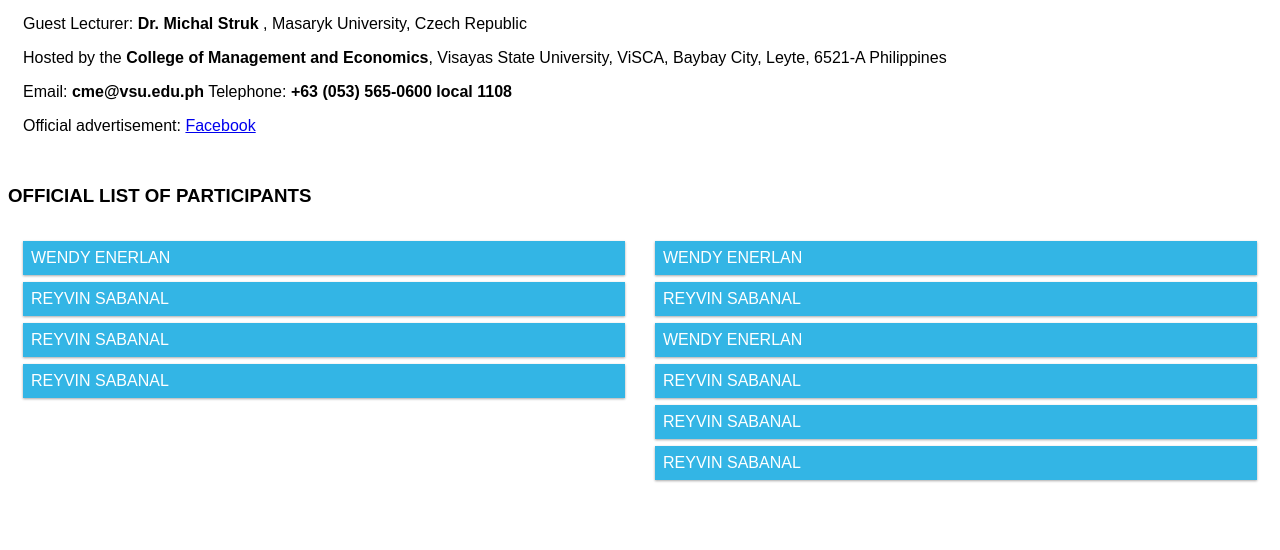
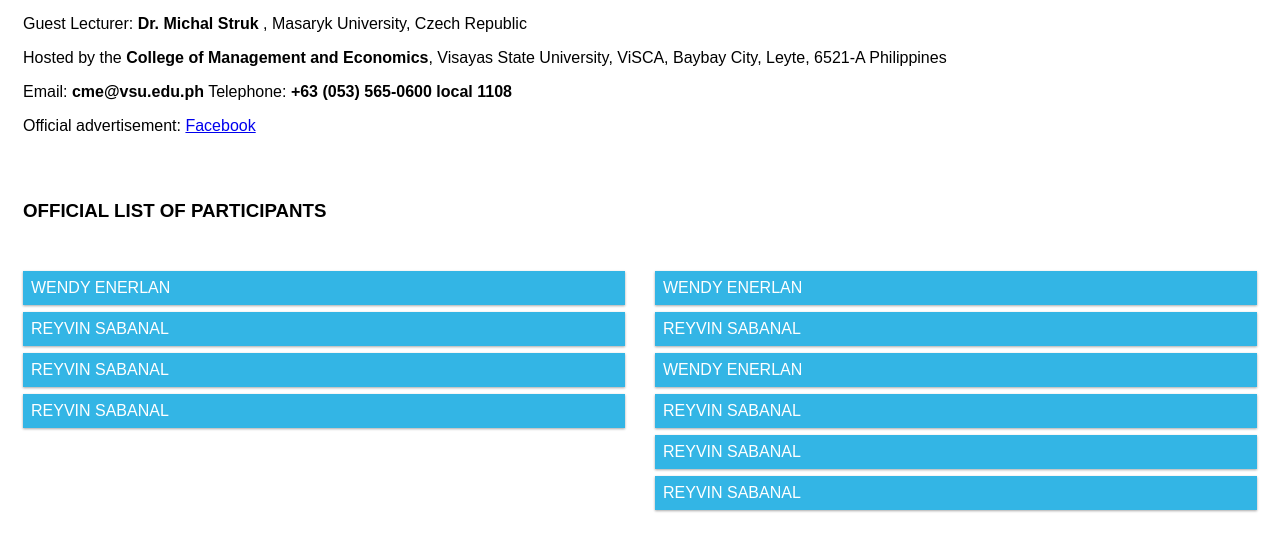
Before and after one commit to cmevsu/cmevsu.github.io, a plain HTML site: page certificates/2022/2022-1/index.html in a window 1280 px wide. Shown: the part 238-788 px from the top of the page. Drawn offline with Linux system fonts and the light colour scheme.

Commit message:
Update index.html

```diff
--- a/certificates/2022/2022-1/index.html
+++ b/certificates/2022/2022-1/index.html
@@ -22,9 +22,9 @@
 }
 
 .col-1 {width: 100%;}
-.col-2 {width: 50%;}
+.col-2 {width: 100%;}
 .col-3 {width: 50%;}
-.col-4 {width: 33.33%;}
+.col-4 {width: 50%;}
 .col-5 {width: 41.66%;}
 .col-6 {width: 50%;}
 .col-7 {width: 58.33%;}
@@ -84,8 +84,10 @@ html {
 </div>
 
 <div class="row">
+  <div class="col-2">
 	<h3> OFFICIAL LIST OF PARTICIPANTS </h3>
-  <div class="col-2 menu">
+  </div>
+  <div class="col-3 menu">
     <ul>
       <li>WENDY ENERLAN</li>
       <li>REYVIN SABANAL</li>
@@ -94,7 +96,7 @@ html {
     </ul>
   </div>
 
-  <div class="col-3 menu">
+  <div class="col-4 menu">
     <ul>
       <li>WENDY ENERLAN</li>
       <li>REYVIN SABANAL</li>
```
